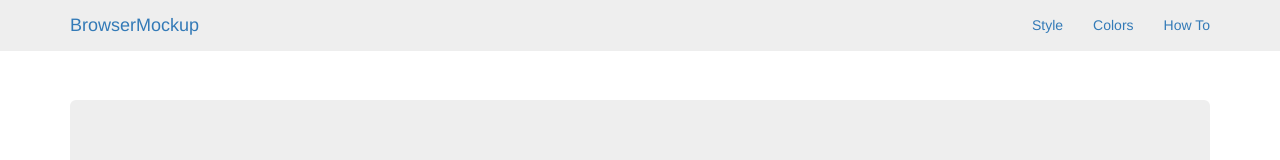
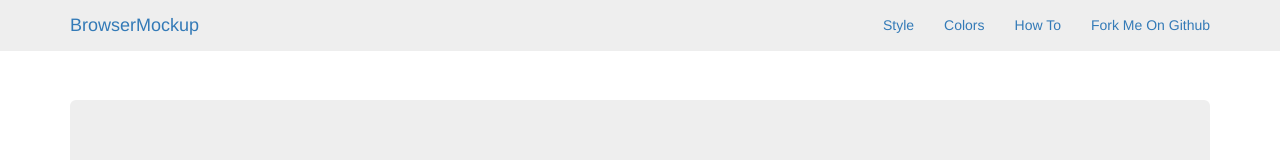
Before and after one commit to iamsuperbootstrap/superbootstrap-browser-mocks, a plain HTML site: page index.html in a window 1280 px wide. Shown: the top 160 px of the page. Drawn offline with Linux system fonts and the light colour scheme.

Commit message:
Added fork me button

```diff
--- a/index.html
+++ b/index.html
@@ -44,6 +44,7 @@
                     <li><a href="#styles">Style</a></li>
                     <li><a href="#colors">Colors</a></li>
                     <li><a href="#usage">How To</a></li>
+                    <li><a href="https://github.com/iamsuperbootstrap/superbootstrap-browser-mocks">Fork Me On Github</a></li>
                 </ul>
             </div>
             <!-- /.navbar-collapse -->
```
